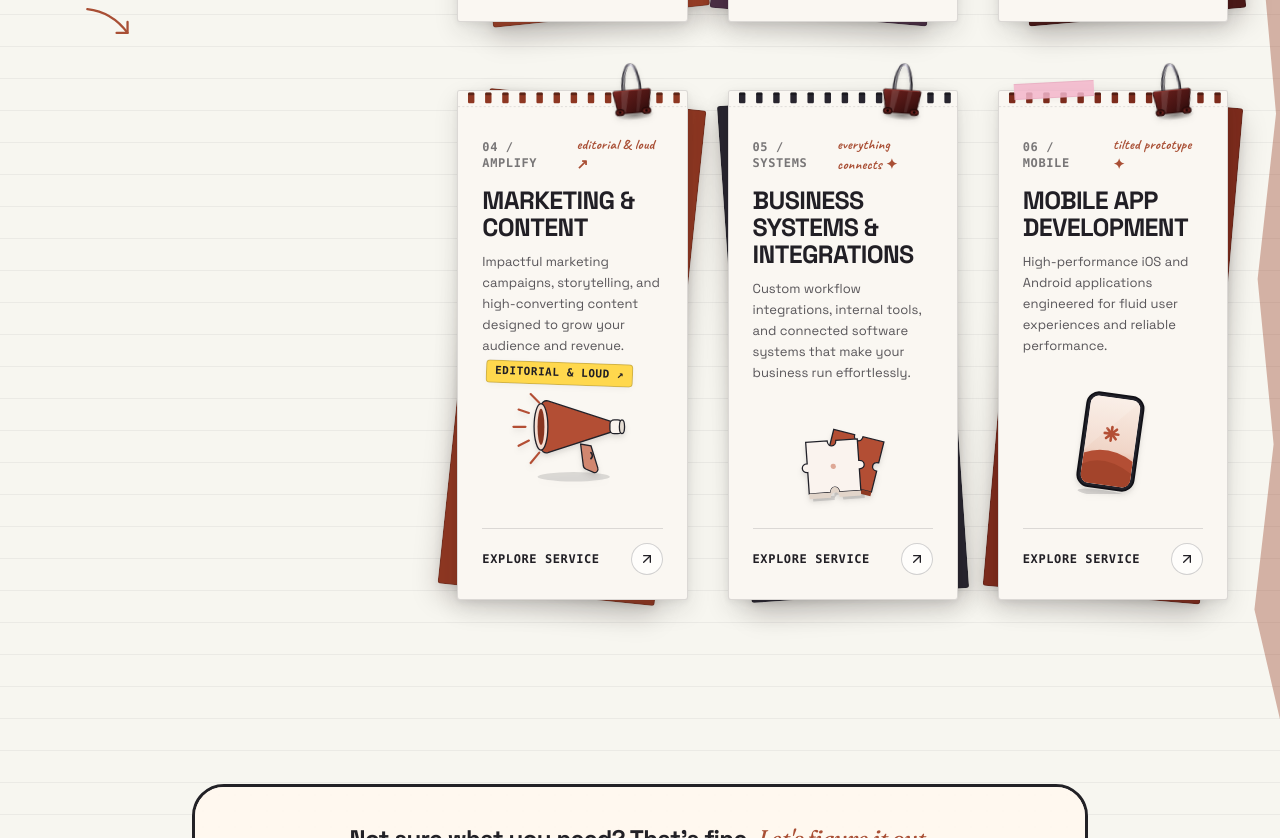
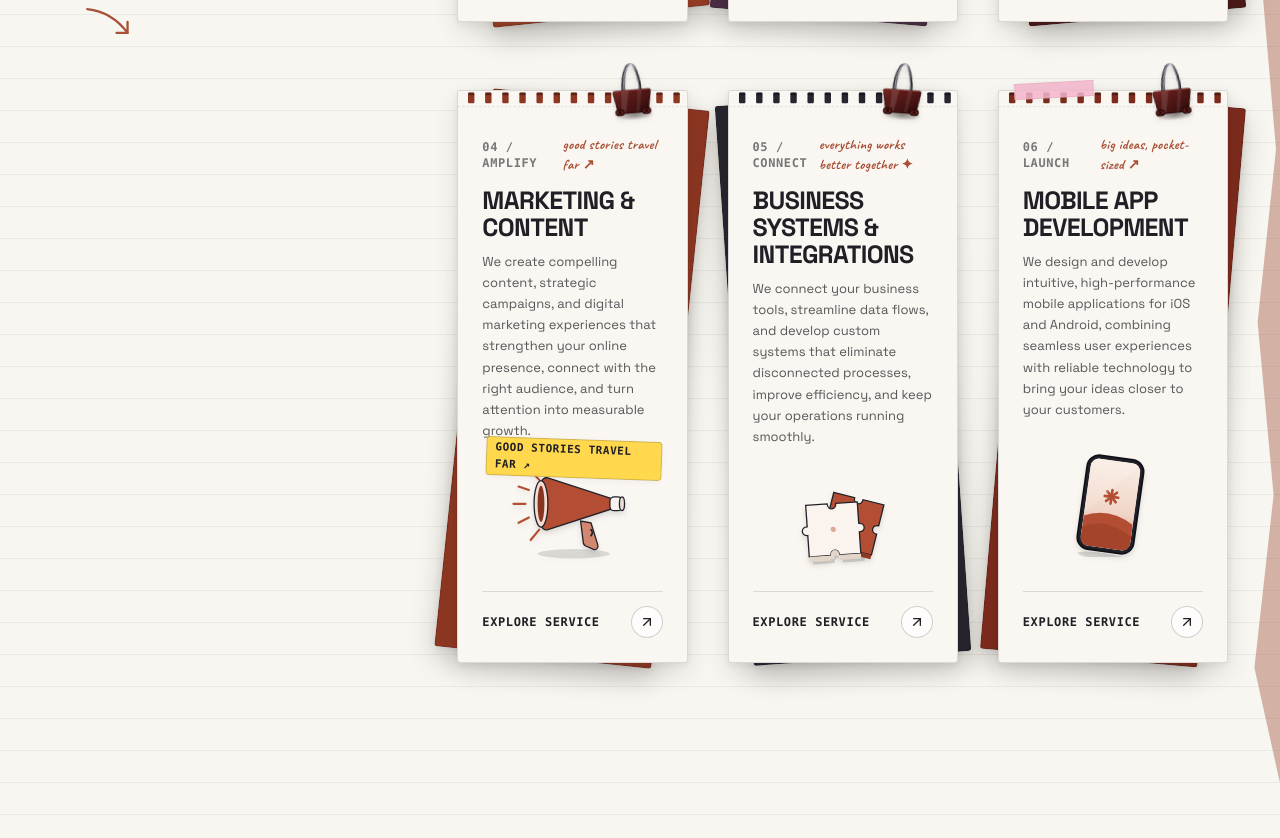
Before and after one commit to Atharva0393/Oddlyyy, a Next.js app: page /services in a window 1280 px wide. Shown: the part 720-1558 px from the top of the page. Built offline with nearby package versions, Linux system fonts and the light colour scheme; a web font is replaced by a local one.

Commit message:
Update cards 04, 05, and 06 content with Amplify, Connect, Launch

```diff
--- a/src/components/sections/TactileServicesShowcase.tsx
+++ b/src/components/sections/TactileServicesShowcase.tsx
@@ -463,14 +463,14 @@ const SERVICES_CONFIG: PaperService[] = [
     category: "AMPLIFY",
     title: "Marketing & Content",
     description:
-      "Impactful marketing campaigns, storytelling, and high-converting content designed to grow your audience and revenue.",
+      "We create compelling content, strategic campaigns, and digital marketing experiences that strengthen your online presence, connect with the right audience, and turn attention into measurable growth.",
     href: "/services/content-campaigns",
     backSheetColor: "#8E3722", // Terracotta
     backSheetRotation: 6,
     clipAngle: -5,
-    annotation: "editorial & loud ↗",
+    annotation: "good stories travel far ↗",
     badge: {
-      text: "editorial & loud ↗",
+      text: "good stories travel far ↗",
       bgColor: "#FFD84D",
       textColor: "#211F25",
       rotation: 2,
@@ -479,28 +479,28 @@ const SERVICES_CONFIG: PaperService[] = [
   },
   {
     index: "05",
-    category: "SYSTEMS",
+    category: "CONNECT",
     title: "Business Systems & Integrations",
     description:
-      "Custom workflow integrations, internal tools, and connected software systems that make your business run effortlessly.",
+      "We connect your business tools, streamline data flows, and develop custom systems that eliminate disconnected processes, improve efficiency, and keep your operations running smoothly.",
     href: "/services/business-systems",
     backSheetColor: "#28252F", // Deep Charcoal Ink
     backSheetRotation: -4,
     clipAngle: 4,
-    annotation: "everything connects ✦",
+    annotation: "everything works better together ✦",
     illustration: <PuzzleIllustration />,
   },
   {
     index: "06",
-    category: "MOBILE",
+    category: "LAUNCH",
     title: "Mobile App Development",
     description:
-      "High-performance iOS and Android applications engineered for fluid user experiences and reliable performance.",
+      "We design and develop intuitive, high-performance mobile applications for iOS and Android, combining seamless user experiences with reliable technology to bring your ideas closer to your customers.",
     href: "/services/mobile-app-development",
     backSheetColor: "#7D2B1C", // Terracotta Rust
     backSheetRotation: 5,
     clipAngle: -6,
-    annotation: "tilted prototype ✦",
+    annotation: "big ideas, pocket-sized ↗",
     hasTape: true,
     tapeColor: "pink",
     illustration: <SmartphoneIllustration />,
```
Also changed, not shown: src/content/services.ts (+6 -6 lines).
